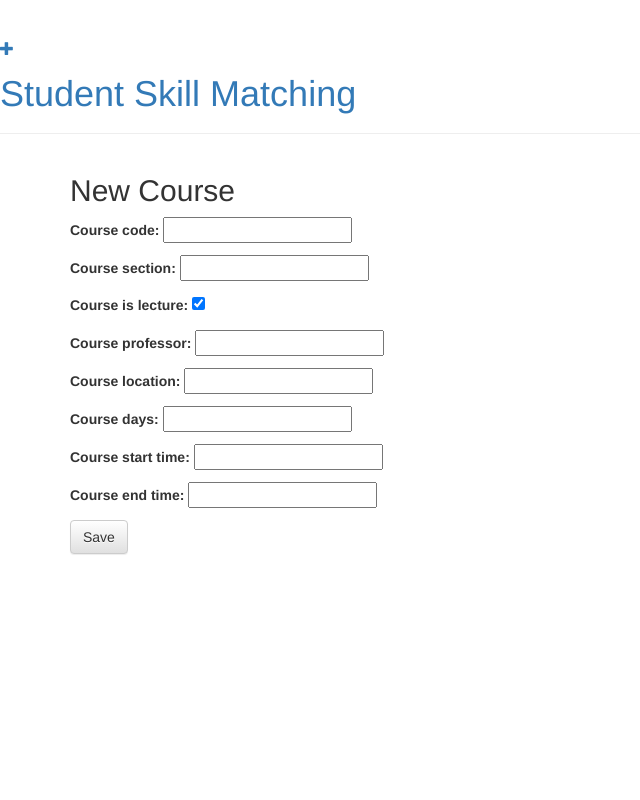
After one commit to davidamos/student-skill-search, a Django app: page /accounts/profile/add/ in a window 1280 px wide. The commit adds this page. Shown: the whole page, without its empty margins (0-640 px from the left). Run offline with Django 3.2, Linux system fonts and the light colour scheme; some libraries are stand-ins or nearby versions.

Commit message:
added link to add course on profile page

```diff
--- a/accounts/admin.py
+++ b/accounts/admin.py
@@ -4,7 +4,7 @@ from django.contrib.auth import get_user_model
 from django.contrib.auth.admin import UserAdmin
 
 from .forms import CustomUserCreationForm, CustomUserChangeForm
-from .models import CustomUser
+from .models import CustomUser, Course
 
 class CustomUserAdmin(UserAdmin):
     add_form = CustomUserCreationForm
@@ -18,3 +18,4 @@ class CustomUserAdmin(UserAdmin):
     )
 
 admin.site.register(CustomUser, CustomUserAdmin)
+admin.site.register(Course)
--- a/accounts/forms.py
+++ b/accounts/forms.py
@@ -1,6 +1,6 @@
 from django import forms
 from django.contrib.auth.forms import UserCreationForm, UserChangeForm
-from .models import CustomUser
+from .models import CustomUser, Course
 
 class CustomUserCreationForm(UserCreationForm):
 
@@ -13,3 +13,9 @@ class CustomUserChangeForm(UserChangeForm):
     class Meta:
         model = CustomUser
         fields = ('username', 'email')
+
+class CourseForm(forms.ModelForm):
+
+	class Meta:
+		model = Course
+		fields = '__all__'
--- a/accounts/models.py
+++ b/accounts/models.py
@@ -1,6 +1,7 @@
 # users/models.py
 from django.contrib.auth.models import AbstractUser
 from django.db import models
+from django.forms import ModelForm
 
 DAYS_OF_WEEK = (
     (0, 'Monday'),
@@ -26,9 +27,10 @@ class Course(models.Model):
 	course_is_lecture = models.BooleanField(default=True)
 	course_professor = models.CharField(max_length=200, blank=False)
 	course_location = models.CharField(max_length=100, blank=False)
-	course_days = models.CharField(max_length=1, choices=DAYS_OF_WEEK)
+	course_days = models.CharField(max_length=100)
 	course_start_time = models.TimeField(blank=False)
 	course_end_time = models.TimeField(blank=False)
 
 	def __str__(self):
-		return '{} {} {} {} {} {} {} {}'.format(self.course_code, self.course_section, str(self.course_is_lecture), self.course_professor, self.course_location, self.course_days, self.course_start_time.strftime("%H:%M"), self.course_end_time.strftime("%H:%M"))
+		return self.course_code
+		# return '{} {} {} {} {} {} {} {}'.format(self.course_code, self.course_section, str(self.course_is_lecture), self.course_professor, self.course_location, self.course_days, self.course_start_time.strftime("%H:%M"), self.course_end_time.strftime("%H:%M"))
--- /dev/null
+++ b/accounts/templates/accounts/base.html
@@ -0,0 +1,24 @@
+{% load static %}
+<html>
+    <head>
+        <title>Student Skill Matching</title>
+        <link rel="stylesheet" href="//maxcdn.bootstrapcdn.com/bootstrap/3.2.0/css/bootstrap.min.css">
+        <link rel="stylesheet" href="//maxcdn.bootstrapcdn.com/bootstrap/3.2.0/css/bootstrap-theme.min.css">
+        <link href='//fonts.googleapis.com/css?family=Lobster&subset=latin,latin-ext' rel='stylesheet' type='text/css'>
+        <link rel="stylesheet" href="{% static 'css/blog.css' %}">
+    </head>
+    <body>
+        <div class="page-header">
+            <a href="{% url 'post_course' %}" class="top-menu"><span class="glyphicon glyphicon-plus"></span></a>
+            <h1><a href="/">Student Skill Matching</a></h1>
+        </div>
+        <div class="content container">
+            <div class="row">
+                <div class="col-md-8">
+                    {% block content %}
+                    {% endblock %}
+                </div>
+            </div>
+        </div>
+    </body>
+</html>
--- /dev/null
+++ b/accounts/templates/accounts/course_form.html
@@ -0,0 +1,10 @@
+{% extends 'accounts/base.html' %}
+
+{% block content %}
+    <h2>New Course</h2>
+    <form method="POST" class="post-form">
+    	{% csrf_token %}
+        {{ form.as_p }}
+        <button type="submit" class="save btn btn-default">Save</button>
+    </form>
+{% endblock %}
--- a/accounts/urls.py
+++ b/accounts/urls.py
@@ -7,5 +7,6 @@ from . import views
 
 urlpatterns = [
     path('signup/', views.SignUp.as_view(), name='signup'),
-    path('profile/', views.profile, name='profile')
+    path('profile/', views.profile, name='profile'),
+    path('profile/add/', views.post_course, name='post_course'),
 ] + static(settings.MEDIA_URL, document_root=settings.MEDIA_ROOT)
--- a/accounts/views.py
+++ b/accounts/views.py
@@ -2,15 +2,39 @@
 from django.urls import reverse_lazy
 from django.views import generic
 from django.shortcuts import redirect, render
+from .forms import CourseForm
 
 from .forms import CustomUserCreationForm
 from .models import CustomUser
+from datetime import datetime
 
 class SignUp(generic.CreateView):
     form_class = CustomUserCreationForm
     success_url = reverse_lazy('login')
     template_name = 'signup.html'
 
+def post_course(request):
+	if request.method == 'POST':
+		print(request.POST)
+		form = CourseForm(request.POST)
+		if form.is_valid():
+			course = form.save(commit=False)
+			print(course.course_start_time)
+			start_time = request.POST['course_start_time']
+			end_time = request.POST['course_end_time']
+			course.course_start_time = datetime.strptime(start_time, '%H:%M')
+			course.course_end_time = datetime.strptime(end_time, '%H:%M')
+			print(course.course_start_time)
+			print(type(course.course_start_time))
+			print(course)
+			course.save()
+			request.user.courses.add(course)
+			return redirect('profile')
+	else:
+		form = CourseForm()
+	return render(request, 'accounts/course_form.html', {'form': form})
+
+
 def profile(request):
     if request.user.is_authenticated:
         return render(request, 'accounts/profile.html')
```
Also changed, not shown: accounts/templates/accounts/profile.html (+10 -0 lines), db.sqlite3.
